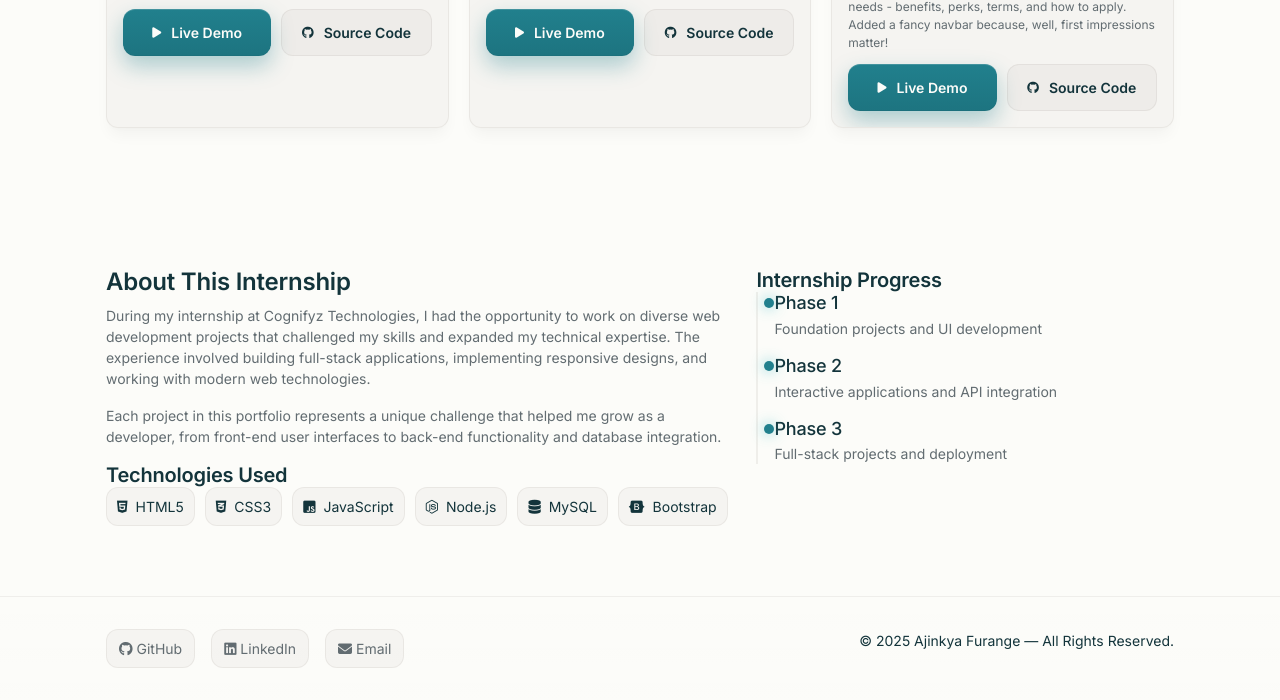
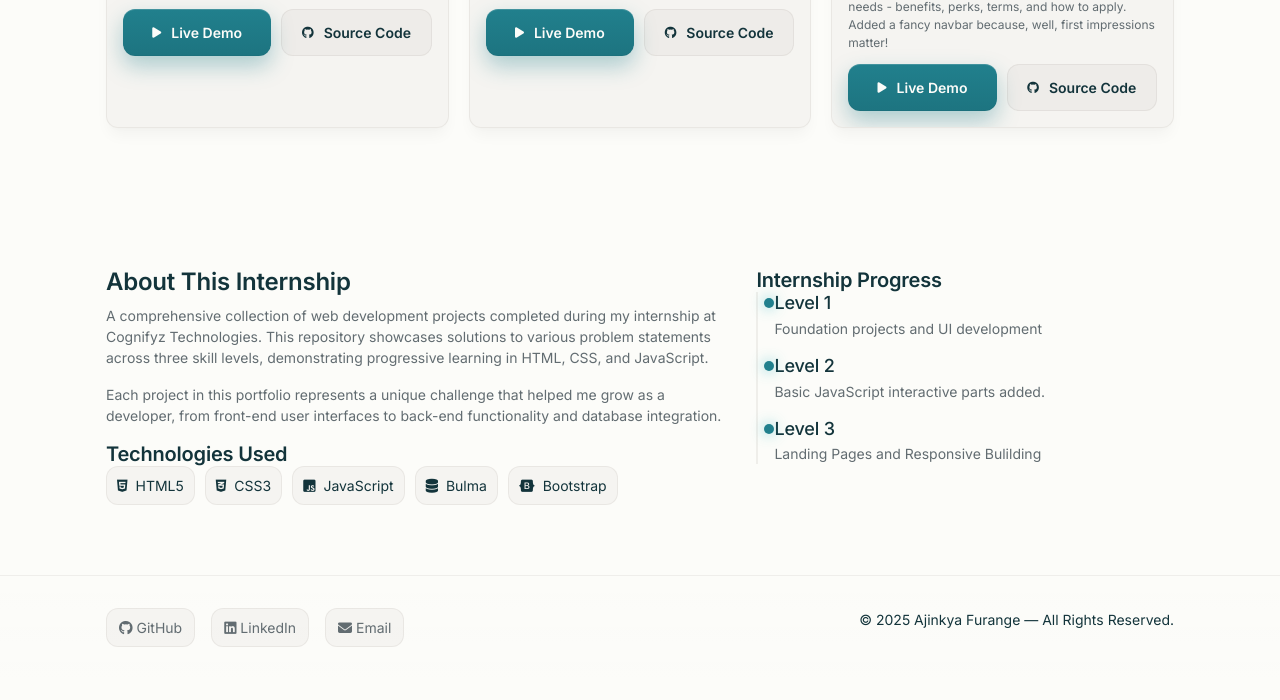
Before and after one commit to Ajinkya-Furange-Patil/cognifyzTechnologies, a plain HTML site: page index.html in a window 1280 px wide. Shown: the part 4273-4973 px from the top of the page. After the commit the page ends 4952 px from the top, so only its background shows below. Drawn offline with Linux system fonts and the light colour scheme; a web font is replaced by a local one.

Commit message:
Final Changes done

```diff
--- a/index.html
+++ b/index.html
@@ -147,11 +147,11 @@
           <div class="about-text">
             <h2 class="section-title">About This Internship</h2>
             <p>
-              During my internship at Cognifyz Technologies, I had the
-              opportunity to work on diverse web development projects that
-              challenged my skills and expanded my technical expertise. The
-              experience involved building full-stack applications, implementing
-              responsive designs, and working with modern web technologies.
+              A comprehensive collection of web development projects completed
+              during my internship at Cognifyz Technologies. This repository
+              showcases solutions to various problem statements across three
+              skill levels, demonstrating progressive learning in HTML, CSS, and
+              JavaScript.
             </p>
             <p>
               Each project in this portfolio represents a unique challenge that
@@ -170,11 +170,9 @@
                 <span class="tech-item"
                   ><i class="fab fa-js-square"></i> JavaScript</span
                 >
+
                 <span class="tech-item"
-                  ><i class="fab fa-node-js"></i> Node.js</span
-                >
-                <span class="tech-item"
-                  ><i class="fas fa-database"></i> MySQL</span
+                  ><i class="fas fa-database"></i> Bulma</span
                 >
                 <span class="tech-item"
                   ><i class="fab fa-bootstrap"></i> Bootstrap</span
@@ -188,22 +186,22 @@
               <div class="timeline-item">
                 <div class="timeline-marker"></div>
                 <div class="timeline-content">
-                  <h4>Phase 1</h4>
+                  <h4>Level 1</h4>
                   <p>Foundation projects and UI development</p>
                 </div>
               </div>
               <div class="timeline-item">
                 <div class="timeline-marker"></div>
                 <div class="timeline-content">
-                  <h4>Phase 2</h4>
-                  <p>Interactive applications and API integration</p>
+                  <h4>Level 2</h4>
+                  <p>Basic JavaScript interactive parts added.</p>
                 </div>
               </div>
               <div class="timeline-item">
                 <div class="timeline-marker"></div>
                 <div class="timeline-content">
-                  <h4>Phase 3</h4>
-                  <p>Full-stack projects and deployment</p>
+                  <h4>Level 3</h4>
+                  <p>Landing Pages and Responsive Bulilding</p>
                 </div>
               </div>
             </div>
```
Also changed, not shown: 1 other file.
